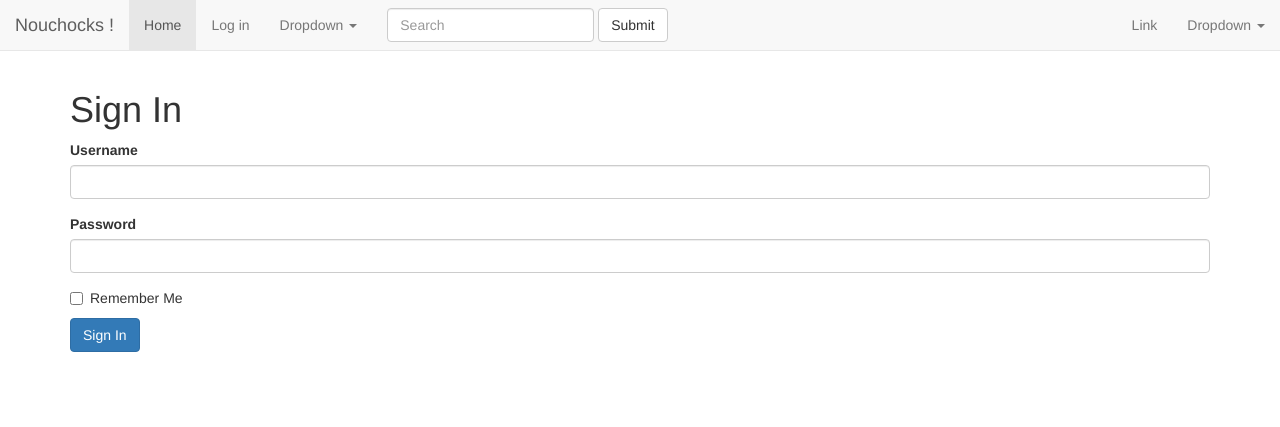
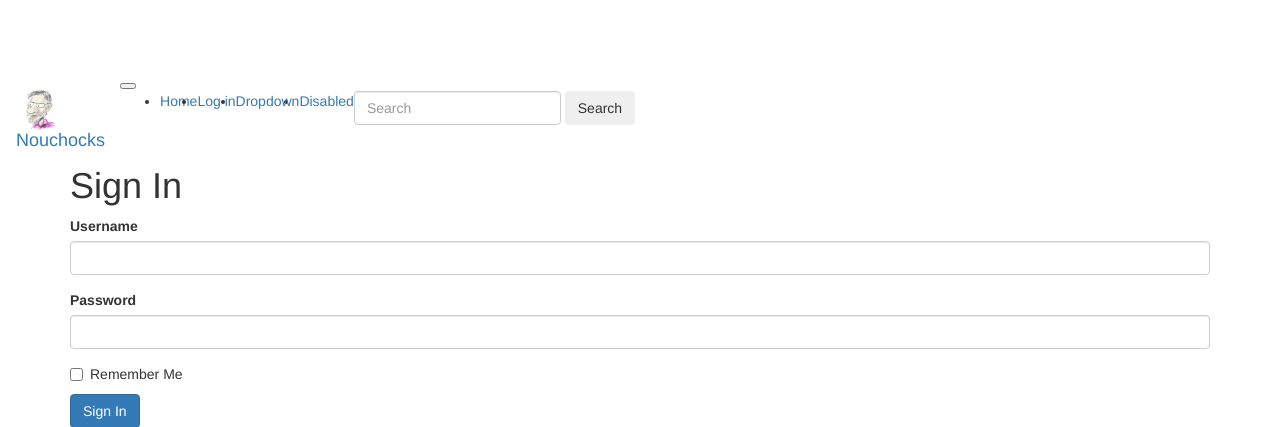
Before and after one commit to aliencow/flask_pymongo, a Flask app: page /login in a window 1280 px wide. Shown: the top 427 px of the page. Run offline with Flask 2, Linux system fonts and the light colour scheme; parts of the project's set-up code (start-up, migrations or seed data) failed here and were passed over; some libraries are stand-ins or nearby versions.

Commit message:
Por fin bootstrap como dios manda

```diff
--- a/app/__init__.py
+++ b/app/__init__.py
@@ -49,4 +49,4 @@
 
 bootstrap = Bootstrap(app)
 
-from app import routes
+from app import routes, models
--- a/app/forms.py
+++ b/app/forms.py
@@ -2,6 +2,7 @@
 from wtforms import StringField, PasswordField, BooleanField, SubmitField
 from wtforms.validators import DataRequired
 from wtforms.validators import Length, Email, Required
+from flask_mongoengine.wtf import model_form
 
 class LoginForm(FlaskForm):
     username = StringField('Username', validators=[DataRequired()])
--- /dev/null
+++ b/app/static/css/customcss.css
@@ -0,0 +1 @@
+body   { padding-top: 70px;}
--- a/app/static/customcss.css
+++ /dev/null
@@ -1 +0,0 @@
-body { padding-top: 70px; }
--- a/app/templates/base.html
+++ b/app/templates/base.html
@@ -6,63 +6,47 @@
 {% block styles %}
 {{super()}}
 <link rel="stylesheet"
-      href="{{url_for('static', filename='customcss.css')}}">
+      href="{{url_for('static', filename='css/customcss.css')}}">
 {% endblock %}
 
+
 {% block navbar %}
+<nav class="navbar navbar-expand-sm bg-dark navbar-dark fixed-top">
+  <a class="navbar-brand" href="/">
+    <img src="{{ url_for('static', filename='img/autoret.png') }}" width="44" height="44" class="d-inline-block align-middle" alt="">
+    Nouchocks
+  </a>
+  <button class="navbar-toggler" type="button" data-toggle="collapse" data-target="#navbarSupportedContent" aria-controls="navbarSupportedContent" aria-expanded="false" aria-label="Toggle navigation">
+    <span class="navbar-toggler-icon"></span>
+  </button>
 
-<nav class="navbar navbar-default navbar-fixed-top">
-  <div class="container-fluid">
-    <!-- Brand and toggle get grouped for better mobile display -->
-    <div class="navbar-header">
-      <button type="button" class="navbar-toggle collapsed" data-toggle="collapse" data-target="#bs-example-navbar-collapse-1" aria-expanded="false">
-        <span class="sr-only">Toggle navigation</span>
-        <span class="icon-bar"></span>
-        <span class="icon-bar"></span>
-        <span class="icon-bar"></span>
-      </button>
-      <a class="navbar-brand" href="/index">Nouchocks !</a>
-    </div>
-
-    <!-- Collect the nav links, forms, and other content for toggling -->
-    <div class="collapse navbar-collapse" id="bs-example-navbar-collapse-1">
-      <ul class="nav navbar-nav">
-        <li class="active"><a href="/index">Home</a></li>
-        <li><a href="/login">Log in</a></li>
-        <li class="dropdown">
-          <a href="#" class="dropdown-toggle" data-toggle="dropdown" role="button" aria-haspopup="true" aria-expanded="false">Dropdown <span class="caret"></span></a>
-          <ul class="dropdown-menu">
-            <li><a href="/wibble">Wibble</a></li>
-            <li><a href="#">Another action</a></li>
-            <li><a href="#">Something else here</a></li>
-            <li role="separator" class="divider"></li>
-            <li><a href="#">Separated link</a></li>
-            <li role="separator" class="divider"></li>
-            <li><a href="#">One more separated link</a></li>
-          </ul>
-        </li>
-      </ul>
-      <form class="navbar-form navbar-left">
-        <div class="form-group">
-          <input type="text" class="form-control" placeholder="Search">
+  <div class="collapse navbar-collapse" id="navbarSupportedContent">
+    <ul class="navbar-nav mr-auto">
+      <li class="nav-item active">
+        <a class="nav-link" href="/index">Home <span class="sr-only">(current)</span></a>
+      </li>
+      <li class="nav-item">
+        <a class="nav-link" href="/login">Log in</a>
+      </li>
+      <li class="nav-item dropdown">
+        <a class="nav-link dropdown-toggle" href="#" id="navbarDropdown" role="button" data-toggle="dropdown" aria-haspopup="true" aria-expanded="false">
+          Dropdown
+        </a>
+        <div class="dropdown-menu" aria-labelledby="navbarDropdown">
+          <a class="dropdown-item" href="#">Action</a>
+          <a class="dropdown-item" href="#">Another action</a>
+          <div class="dropdown-divider"></div>
+          <a class="dropdown-item" href="#">Something else here</a>
         </div>
-        <button type="submit" class="btn btn-default">Submit</button>
-      </form>
-      <ul class="nav navbar-nav navbar-right">
-        <li><a href="#">Link</a></li>
-        <li class="dropdown">
-          <a href="#" class="dropdown-toggle" data-toggle="dropdown" role="button" aria-haspopup="true" aria-expanded="false">Dropdown <span class="caret"></span></a>
-          <ul class="dropdown-menu">
-            <li><a href="#">Action</a></li>
-            <li><a href="#">Another action</a></li>
-            <li><a href="#">Something else here</a></li>
-            <li role="separator" class="divider"></li>
-            <li><a href="#">Separated link</a></li>
-          </ul>
-        </li>
-      </ul>
-    </div><!-- /.navbar-collapse -->
-  </div><!-- /.container-fluid -->
+      </li>
+      <li class="nav-item">
+        <a class="nav-link disabled" href="#">Disabled</a>
+      </li>
+    </ul>
+    <form class="form-inline my-2 my-lg-0">
+      <input class="form-control mr-sm-2" type="search" placeholder="Search" aria-label="Search">
+      <button class="btn btn-outline-success my-2 my-sm-0" type="submit">Search</button>
+    </form>
+  </div>
 </nav>
-
 {% endblock %}
--- a/requirements.txt
+++ b/requirements.txt
@@ -4,5 +4,5 @@
 flask-cors
 flask-bcrypt
 flask-wtf
-flask-bootstrap
+flask-bootstrap4
 lorem
```
Also changed, not shown: app/models.py (added, +8 -0 lines), app/static/img/autoret.png (added).
